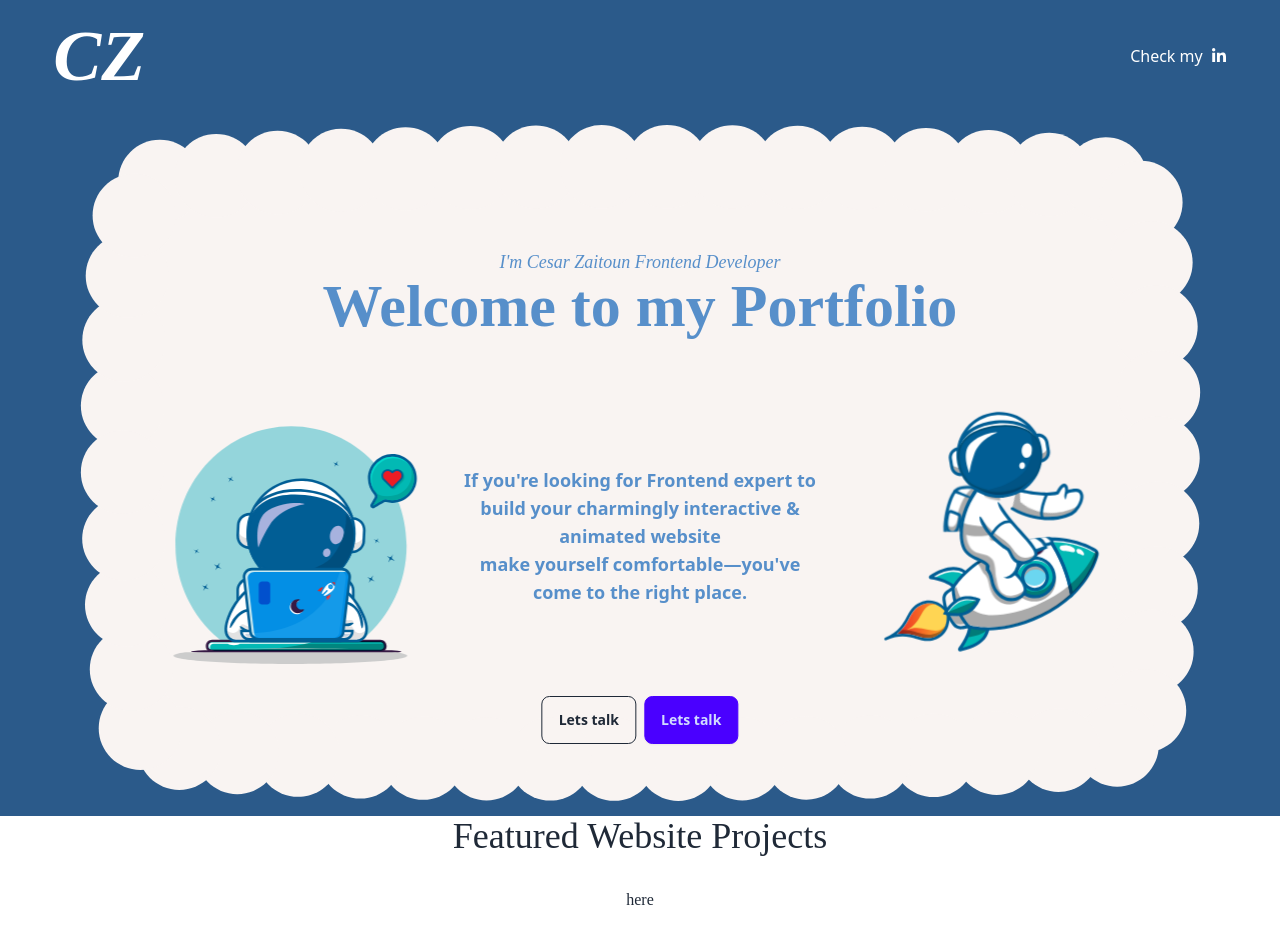
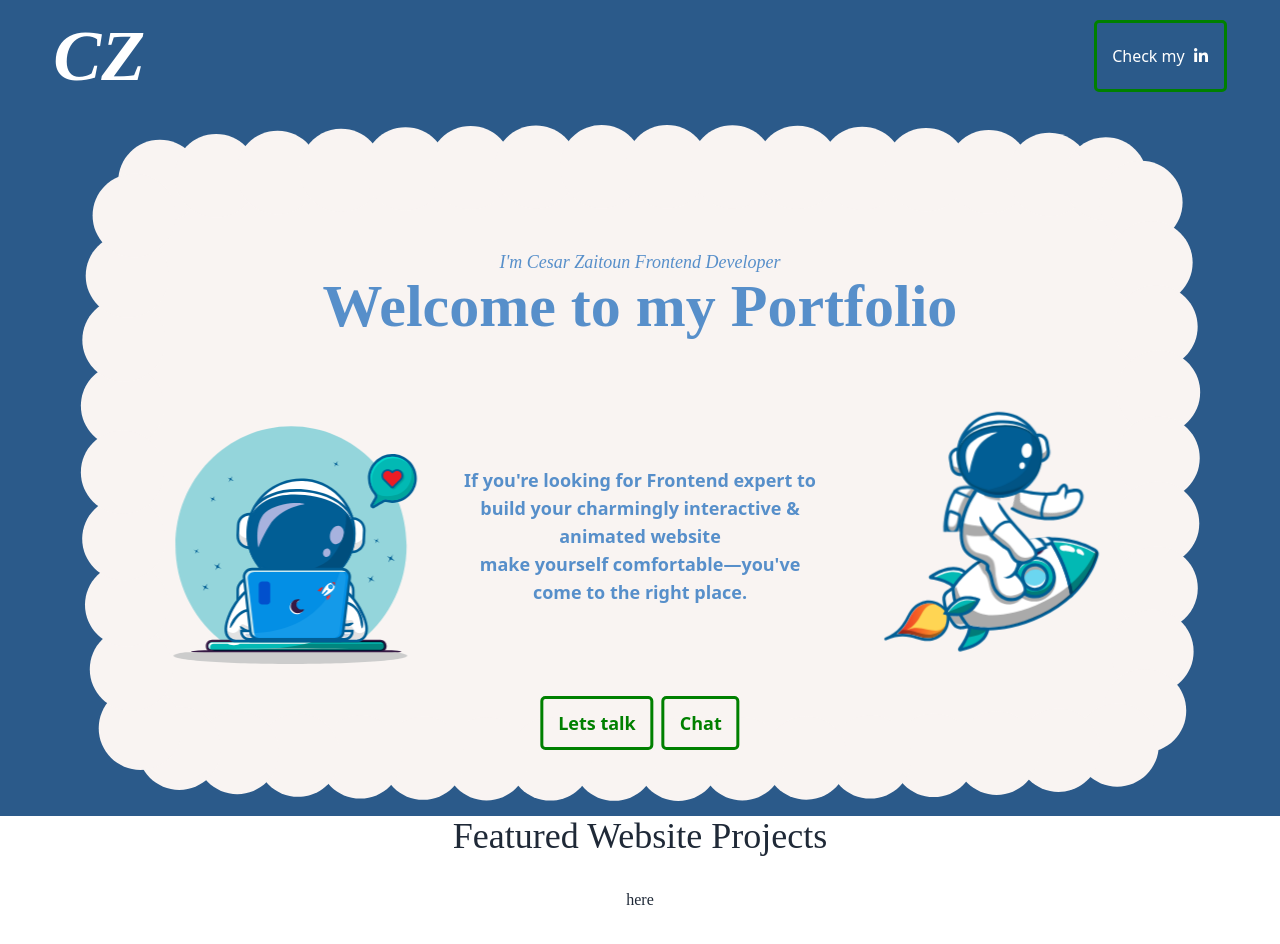
Before and after one commit to cesarNeZe/portfolio, a Next.js app: page / in a window 1280 px wide. Built offline with nearby package versions, Linux system fonts and the light colour scheme.

Commit message:
add cross button transition

```diff
--- a/app/bubble/Hero.tsx
+++ b/app/bubble/Hero.tsx
@@ -36,11 +36,11 @@ const Hero = () => {
             </div>
             <div className='flex justify-center gap-2'>
 
-                <a href="https://calendly.com/cesarzaitoun/1to1-meeting" className='btn btn-outline '>
+                <a href="https://calendly.com/cesarzaitoun/1to1-meeting">
                     Lets talk
                 </a>
-                <button className='btn btn-primary'>
-                    Lets talk
+                <button className='cross-button'>
+                    Chat
                 </button>
 
             </div>
--- a/app/globals.css
+++ b/app/globals.css
@@ -7,3 +7,77 @@
   margin:0;
   box-sizing: border-box;
 }
+
+a {
+  text-decoration: none;
+  color: green;
+  border: 3px solid green;
+  padding: 10px 15px;
+  position: relative;
+  transition: all 1s;
+  overflow: hidden;
+  border-radius:5px;
+
+}
+a:before{
+content: '';
+position: absolute;
+left: 0;
+top: 0;
+height: 100%;
+width: 100%;
+background-color: grey;
+z-index: -1;
+transform: translateX(-100%);
+transition: all 1s;
+}
+
+a:hover:before{
+  transform: translateX(0);
+}
+a:hover{
+  color:white;
+}
+.cross-button {
+  text-decoration: none;
+  color: green;
+  border: 3px solid green;
+  padding: 10px 15px;
+  position: relative;
+  transition: all 1s;
+  overflow: hidden;
+  border-radius:5px;
+}
+.cross-button:before{
+  content: '';
+position: absolute;
+left: 0;
+top: 0;
+height: 100%;
+width: 100%;
+background-color: grey;
+z-index: -1;
+transform: rotateX(90deg);
+transition: all 1s;
+}
+.cross-button:after{
+  content: '';
+position: absolute;
+left: 0;
+top: 0;
+height: 100%;
+width: 100%;
+background-color: grey;
+z-index: -1;
+transform: rotateY(90deg);
+transition: all 1s;
+}
+.cross-button:hover:before{
+  transform: rotateX(0deg);
+}
+.cross-button:hover:after{
+  transform: rotateY(0deg);
+}
+.cross-button:hover{
+  color:white;
+}
```
